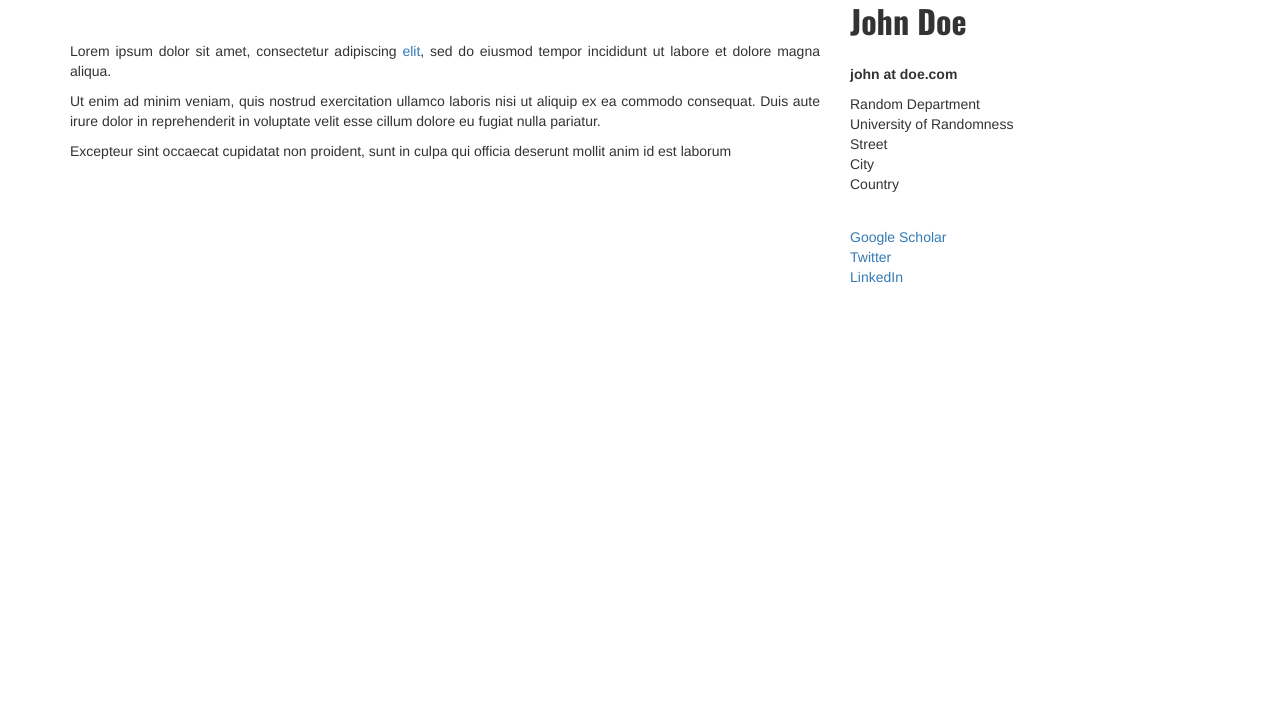
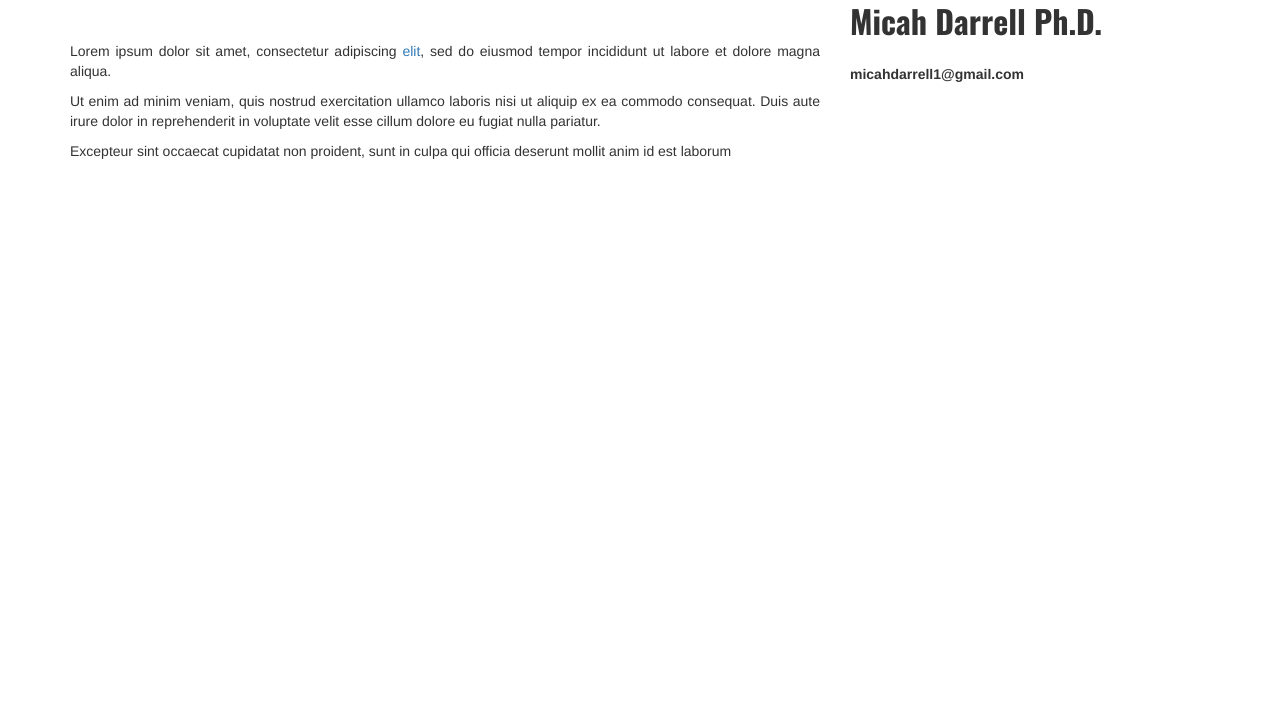
Before and after one commit to ufabao/ufabao.github.io, a plain HTML site: page index.html in a window 1280 px wide. Shown: the part 73-800 px from the top of the page. Drawn offline with nearby package versions, Linux system fonts and the light colour scheme.

Commit message:
Update index.html

```diff
--- a/index.html
+++ b/index.html
@@ -59,23 +59,13 @@
 
             <!-- Contact Info on the Sidebar -->
             <div class="col-md-4">
-                <div style="font-family: 'Oswald', sans-serif; font-size: 32px;"><b>John Doe</b></div><br>
-                <p><b>john at doe.com</b><br>
-                <p>Random Department<br>
-                University of Randomness<br>
-                Street<br>
-                City <br>
-                Country<br>
+                <div style="font-family: 'Oswald', sans-serif; font-size: 32px;"><b>Micah Darrell Ph.D.</b></div><br>
+                <p><b>micahdarrell1@gmail.com</b><br>
+
                 </p>
             </div>
 
 
-            <!-- Links on the Sidebar -->
-            <div class="col-md-4" style="margin-top:2%">
-              <dd><a href="#">Google Scholar</a></dd>
-              <dd><a href="#">Twitter</a></dd>
-              <dd><a href="#">LinkedIn</a></dd>
-            </div>
 
 
             <!-- Publications -->
```
